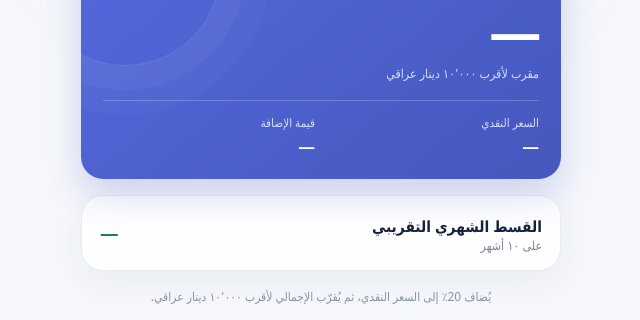
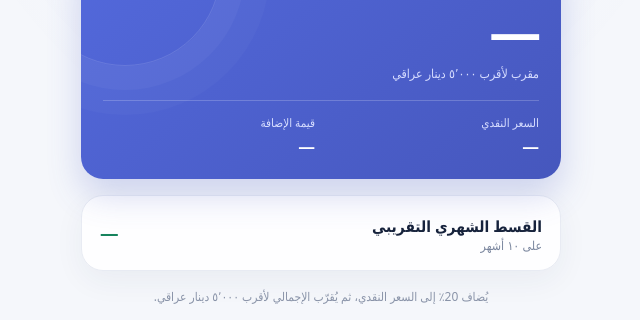
Before and after one commit to abotrab22/flash, a plain HTML site: page index.html in a window 1280 px wide. Shown: the part 570-890 px from the top of the page, 319-959 px from the left. Drawn offline with Linux system fonts and the light colour scheme.

Commit message:
Round installment totals to nearest 5,000
Co-authored-by: Copilot <223556219+Copilot@users.noreply.github.com>

```diff
--- a/index.html
+++ b/index.html
@@ -399,7 +399,7 @@
       <section class="panel result" aria-label="نتيجة الحساب" aria-live="polite" aria-atomic="true">
         <span class="result-label">سعر الأقساط الإجمالي</span>
         <strong class="total" id="installmentPrice">—</strong>
-        <span class="total-unit">مقرب لأقرب ١٠٬٠٠٠ دينار عراقي</span>
+        <span class="total-unit">مقرب لأقرب ٥٬٠٠٠ دينار عراقي</span>
         <div class="divider"></div>
         <div class="breakdown">
           <div class="breakdown-item">
@@ -430,7 +430,7 @@
     (() => {
       const RATES = { mobile: 0.3, other: 0.2 };
       const INSTALLMENT_COUNT = 10;
-      const ROUNDING_UNIT = 10000;
+      const ROUNDING_UNIT = 5000;
       const digits = new Map([
         ...[...'٠١٢٣٤٥٦٧٨٩'].map((digit, index) => [digit, String(index)]),
         ...[...'۰۱۲۳۴۵۶۷۸۹'].map((digit, index) => [digit, String(index)])
@@ -472,7 +472,7 @@
       function update() {
         const deviceType = document.querySelector('input[name="deviceType"]:checked').value;
         const rate = RATES[deviceType];
-        pricingNote.textContent = `يُضاف ${numberFormat.format(rate * 100)}٪ إلى السعر النقدي، ثم يُقرّب الإجمالي لأقرب ١٠٬٠٠٠ دينار عراقي.`;
+        pricingNote.textContent = `يُضاف ${numberFormat.format(rate * 100)}٪ إلى السعر النقدي، ثم يُقرّب الإجمالي لأقرب ٥٬٠٠٠ دينار عراقي.`;
 
         const cashPrice = parseAmount(cashInput.value);
         const hasPrice = cashInput.value.trim().length > 0;
```
Also changed, not shown: 1 other file.
